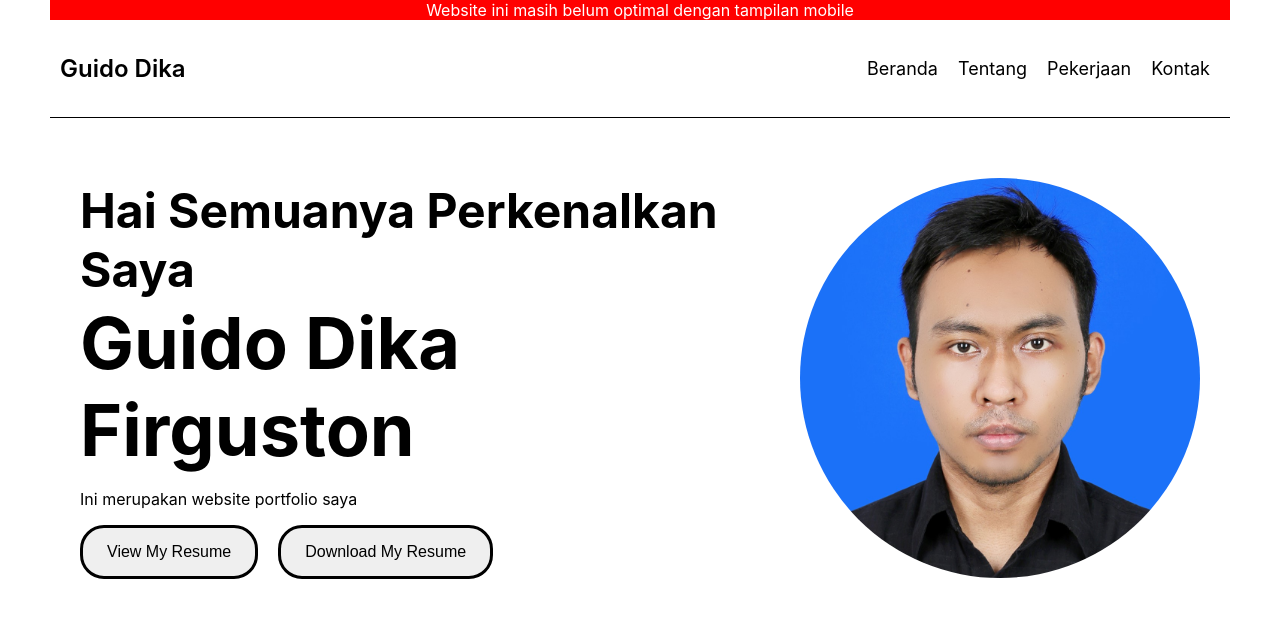
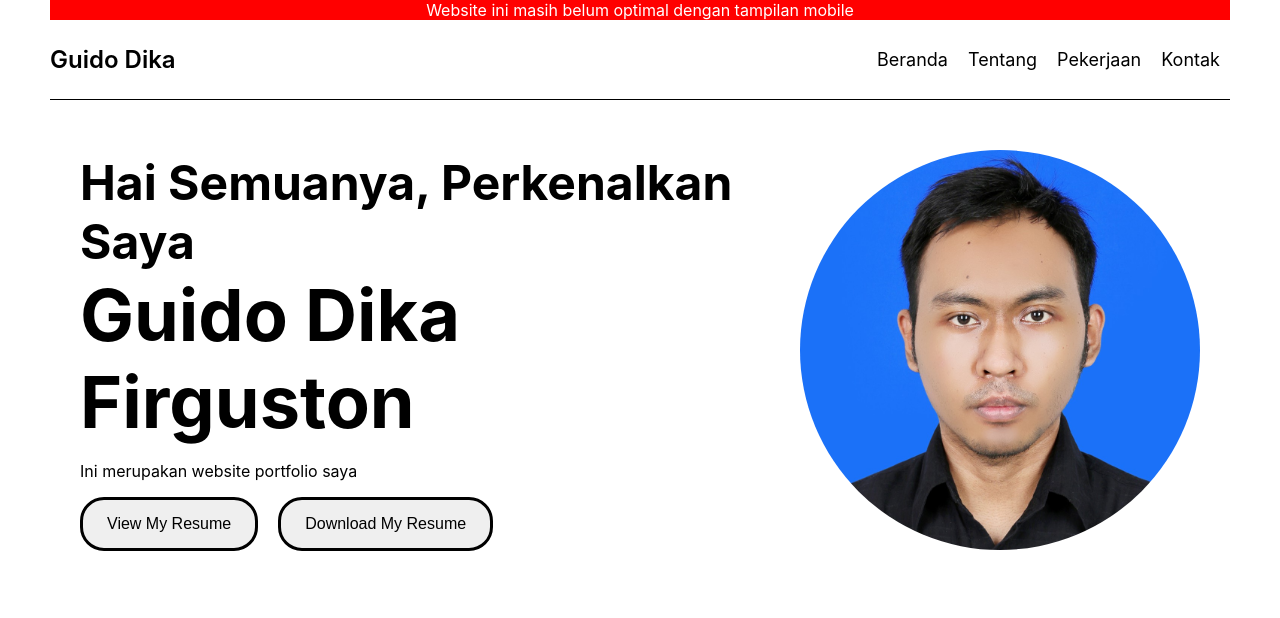
Before and after one commit to guidodika/reactjs-portfolio, a React (Create React App) app: page / in a window 1280 px wide. Shown: the top 618 px of the page. Built offline with nearby package versions, Linux system fonts and the light colour scheme.

Commit message:
fix size

```diff
--- a/src/App.css
+++ b/src/App.css
@@ -22,13 +22,14 @@
   display: flex;
   justify-content: space-between;
   align-items: center;
-  padding: 10px;
   border-bottom: 1px solid #000;
+  height: 80px;
 }
 
 .nav {
   list-style: none;
   padding: 0;
+  display: "grid";
 }
 
 .nav-item {
@@ -41,6 +42,7 @@
 
 .section {
   padding: 30px;
+  padding-top: 20px;
 }
 
 .section-home {
@@ -183,7 +185,7 @@ a {
   gap: 20px;
 }
 
-@media (min-width: 601px) {
+@media only screen and (min-width: 601px) {
   .navbar-toggle {
     display: none;
     width: 100px;
--- a/src/App.js
+++ b/src/App.js
@@ -29,7 +29,7 @@ function App() {
           </div>
           <div>
             {show ? (
-              <nav className="nav" style={{ display: "grid" }}>
+              <nav className="nav">
                 <Link to="/" className="nav-item">
                   Beranda
                 </Link>
--- a/src/pages/Home.js
+++ b/src/pages/Home.js
@@ -6,7 +6,7 @@ export default function Home() {
     <section className="section">
       <div className="section-home">
         <div className="home-text">
-          <h2 style={{ fontSize: "48px" }}>Hai Semuanya Perkenalkan Saya</h2>
+          <h2 style={{ fontSize: "48px" }}>Hai Semuanya, Perkenalkan Saya</h2>
           <h1 style={{ fontSize: "72px" }}>Guido Dika Firguston</h1>
           <p>Ini merupakan website portfolio saya</p>
           <a
```
